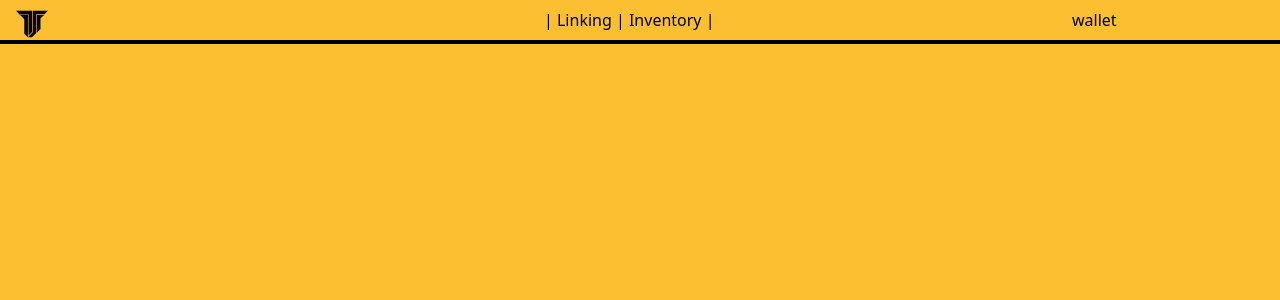
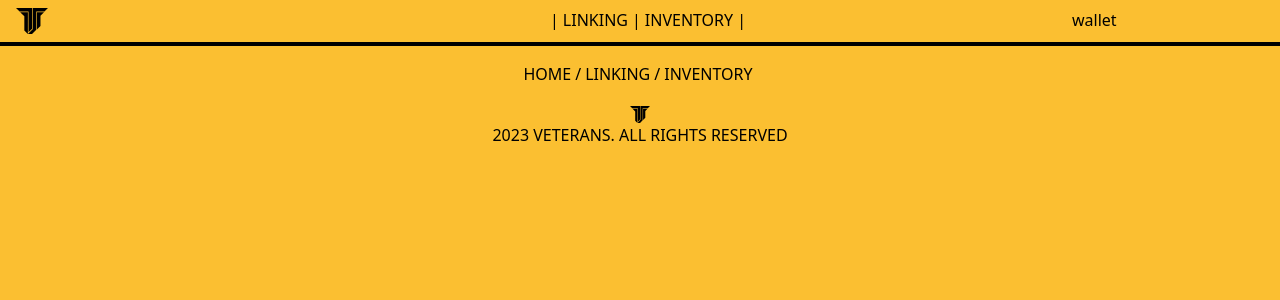
Before and after one commit to corax5/Veterans-protocol, a Next.js app: page / in a window 1280 px wide. Shown: the top 300 px of the page. Built offline with nearby package versions, Linux system fonts and the light colour scheme.

Commit message:
footer y navegacion

```diff
--- /dev/null
+++ b/src/components/Footer.tsx
@@ -0,0 +1,36 @@
+import React from 'react';
+import Link from 'next/link';
+import Image from 'next/image';
+
+const Footer: React.FC = () => {
+    return (
+        <div className='justify-center'>
+            <div className='flex justify-center  mt-4 mb-5'>
+                <Link href="/">
+                    <span className="linking-button text-button wp-button mr-1 hover:text-white" id="linking">HOME</span>
+                </Link>
+                /
+                <Link href="/linking">
+                    <span className="inventory-button text-button ml-1 mr-1 wp-button hover:text-white" id="inventory">LINKING</span>
+                </Link>
+                /
+                <Link href="/inventory">
+                    <span className="inventory-button text-button ml-1 mr-1 wp-button hover:text-white" id="inventory">INVENTORY</span>
+                </Link>
+            </div>
+            <div className='logo flex justify-center'>
+                <Image
+                    src='/images/Isotipo_Negro.svg'
+                    alt="logovets"
+                    width={20}
+                    height={20}
+                    layout="fixed"
+                    objectFit="cover"
+                />
+            </div>
+            <div className='rights flex justify-center'> 2023 VETERANS. ALL RIGHTS RESERVED</div>
+        </div>
+    );
+};
+
+export default Footer;
--- a/src/components/Navbar.tsx
+++ b/src/components/Navbar.tsx
@@ -1,19 +1,29 @@
 import React from 'react'
-
-
+import Link from 'next/link';
+import Image from 'next/image';
 
 const Navbar = () => {
     return (
         <>
             <section className='section1'>
-                <div className='div-logo mt-2 ml-4 grid grid-cols-3 gap-80'>
-                    <img
-                        src={'/images/Isotipo_Negro.svg'}
+                <div className='div-logo mt-2 mb-2 ml-4 grid grid-cols-3 gap-80'>
+                    <Image
+                        src='/images/Isotipo_Negro.svg'
                         alt="logovets"
-                        className="w-8 h-8" />
-                    <div className='linkInventory'>
-                        |<a className="linking-button text-button wp-button hover:text-white" id="linking" target="_blank" href="">  Linking </a> |
-                        <a className="inventory-button text-button wp-button hover:text-white" id="inventory" target="_blank" href="">  Inventory </a> |
+                        width={32}
+                        height={32}
+                        layout="fixed"
+                        objectFit="cover"
+                    />
+                    <div className='linkInventory flex justify-center'>|
+                        <Link href="/linking">
+                            <span className="inventory-button text-button ml-1 mr-1 wp-button hover:text-white" id="inventory">LINKING</span>
+                        </Link>
+                        |
+                        <Link href="/inventory">
+                            <span className="inventory-button text-button ml-1 mr-1 wp-button hover:text-white" id="inventory">INVENTORY</span>
+                        </Link>
+                        |
                     </div>
                     <div className='wallet-button'>
                         <button>wallet</button>
--- a/src/pages/index.tsx
+++ b/src/pages/index.tsx
@@ -1,6 +1,7 @@
 
 import { Inter } from "next/font/google";
 import Navbar from "@/components/Navbar";
+import Footer from "@/components/Footer";
 
 const inter = Inter({ subsets: ["latin"] });
 
@@ -9,6 +10,8 @@ export default function Home() {
     <>
       <Navbar />
       <hr className="border-black border-t-4" />
+
+      <Footer />
     </>
   );
 }
```
